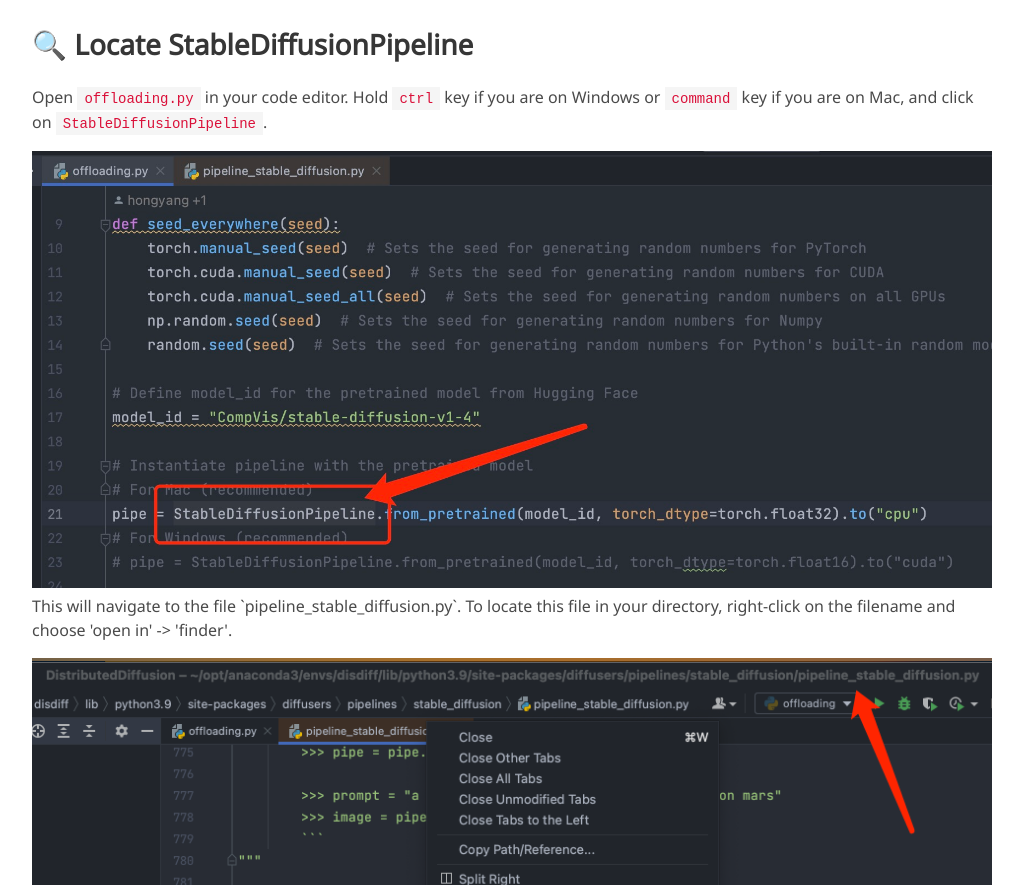
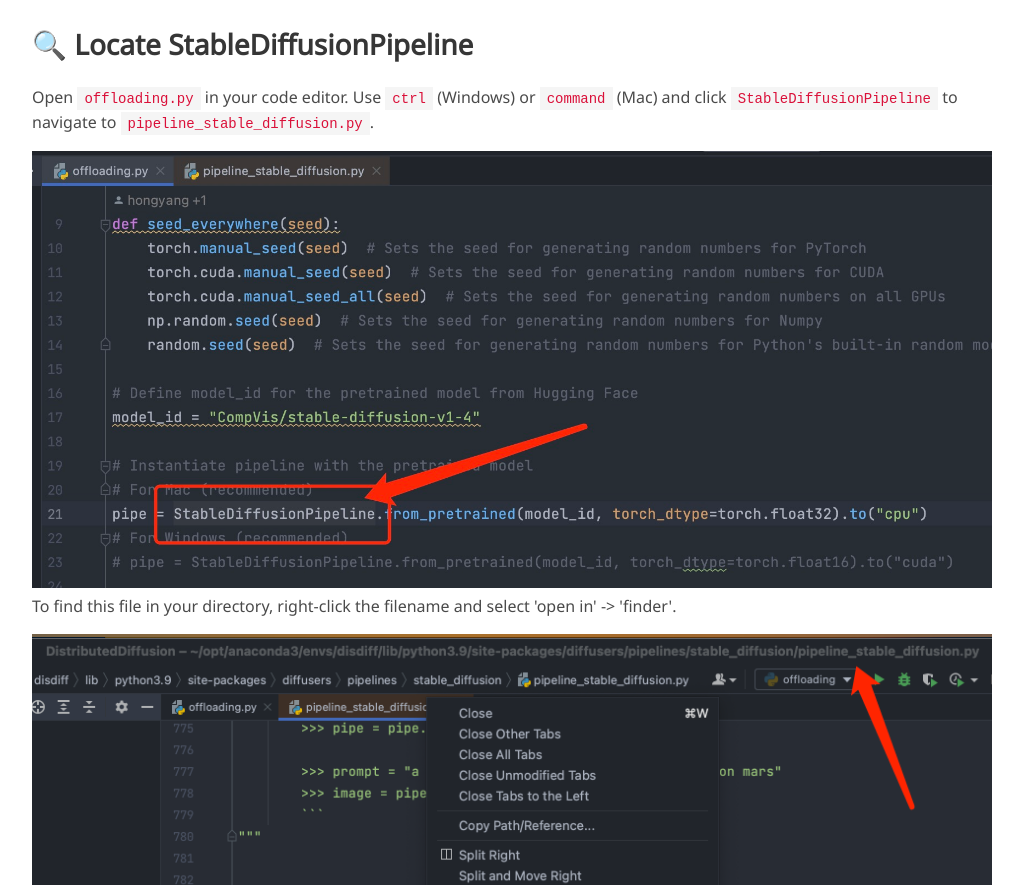
Before and after one commit to HongyangDu/DistributedDiffusion, a plain HTML site: page index.html in a window 1280 px wide. Shown: the part 1444-2329 px from the top of the page, without its empty margins (128-1151 px from the left). Drawn offline with nearby package versions, Linux system fonts and the light colour scheme; some packages are replaced by stand-ins of ours; a script that the page names is missing; some icons are missing; a web font is replaced by a local one.

Commit message:
Update index.html

```diff
--- a/index.html
+++ b/index.html
@@ -189,10 +189,11 @@ pip install accelerate==0.20.0
 </code></pre>
 
       <h2 class="title">🔍 Locate StableDiffusionPipeline</h2>
-      <p>Open <code>offloading.py</code> in your code editor. Hold <code>ctrl</code> key if you are on Windows or <code>command</code> key if you are on Mac, and click on <code>StableDiffusionPipeline</code>.</p>
-      <img src="readme/img1.png" alt="Location of StableDiffusionPipeline">
-	  <p>This will navigate to the file `pipeline_stable_diffusion.py`. To locate this file in your directory, right-click on the filename and choose 'open in' -> 'finder'.</p>
-	  <img src="readme/img2.png" alt="Location of StableDiffusionPipeline">
+<p>Open <code>offloading.py</code> in your code editor. Use <code>ctrl</code> (Windows) or <code>command</code> (Mac) and click <code>StableDiffusionPipeline</code> to navigate to <code>pipeline_stable_diffusion.py</code>.</p>
+<img src="readme/img1.png" alt="Location of StableDiffusionPipeline">
+<p>To find this file in your directory, right-click the filename and select 'open in' -> 'finder'.</p>
+<img src="readme/img2.png" alt="File in Directory">
+
 
       <h2 class="title">🔄 Replace with Project File</h2>
       <p>Replace <code>pipeline_stable_diffusion.py</code> with the file of the same name from this repository.</p>
```
